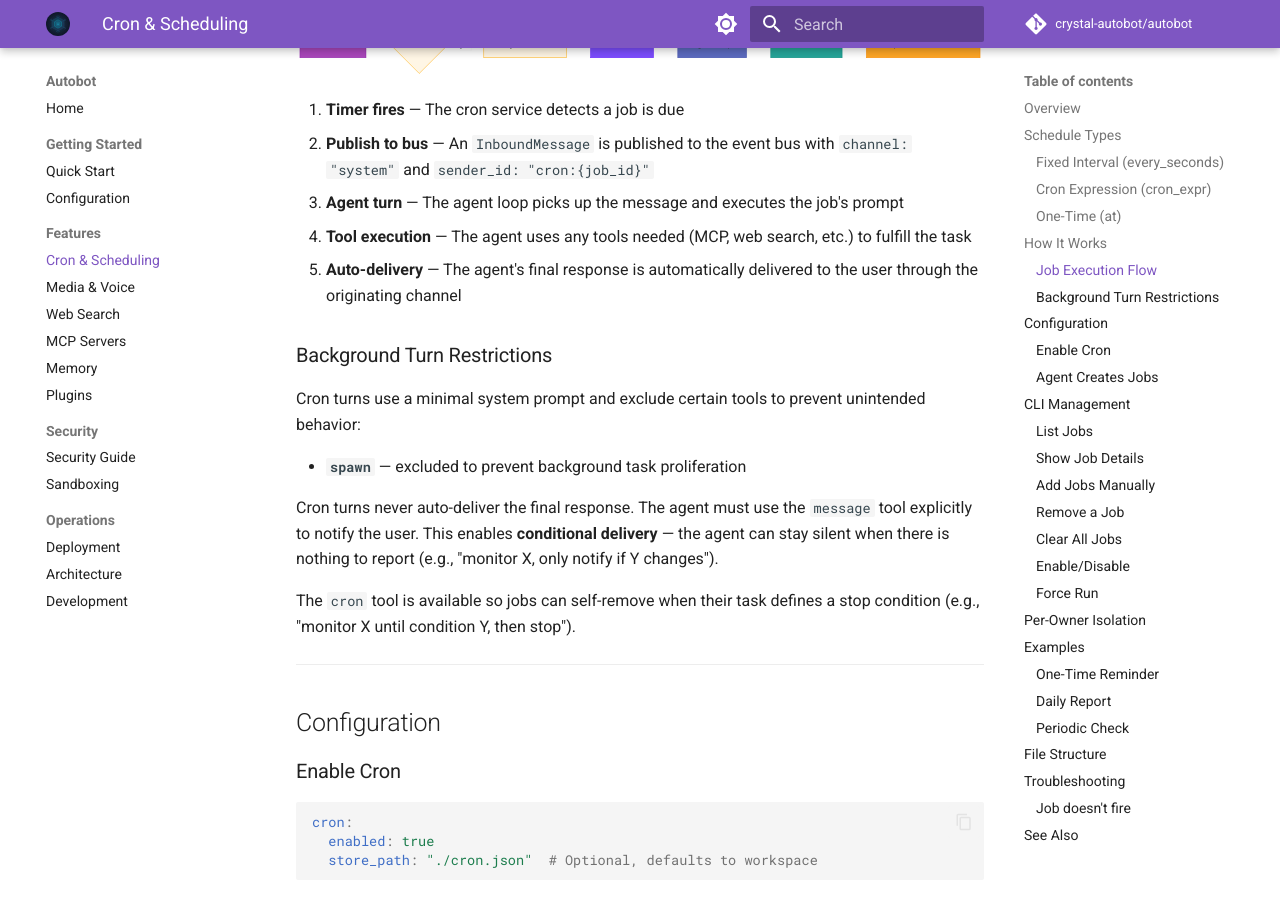
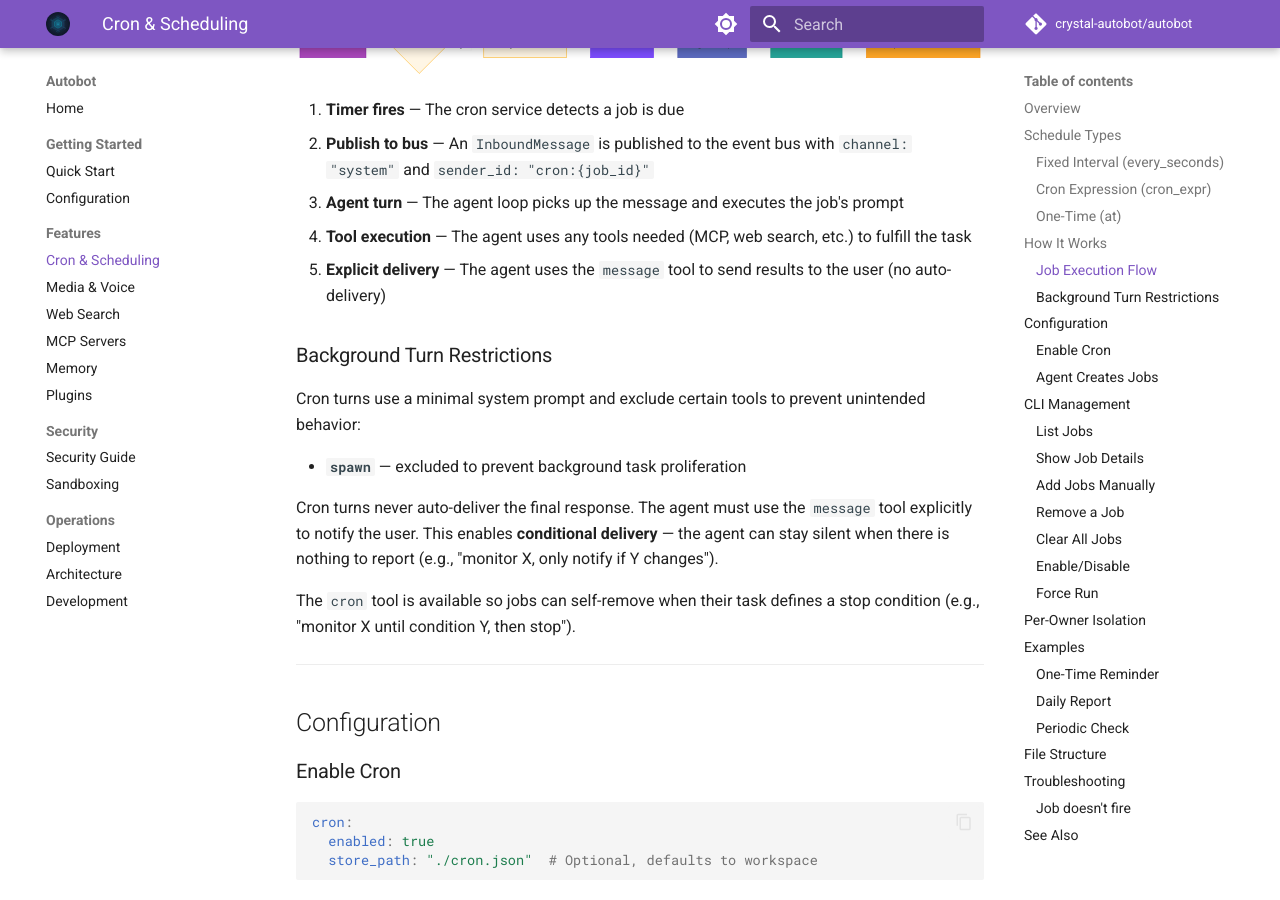
Before and after one commit to crystal-autobot/autobot, an MkDocs documentation site: the page built from docs/cron.md, in a window 1280 px wide and 900 px high, scrolled down 1564 px. Built offline with MkDocs 1.6.1 and Material for MkDocs 9.7.7, drawn with Linux system fonts in a browser that asks for light colours; comment, search, counter and statistics services are not loaded.

```diff
--- a/docs/cron.md
+++ b/docs/cron.md
@@ -78,7 +78,7 @@
 2. **Publish to bus** — An `InboundMessage` is published to the event bus with `channel: "system"` and `sender_id: "cron:{job_id}"`
 3. **Agent turn** — The agent loop picks up the message and executes the job's prompt
 4. **Tool execution** — The agent uses any tools needed (MCP, web search, etc.) to fulfill the task
-5. **Auto-delivery** — The agent's final response is automatically delivered to the user through the originating channel
+5. **Explicit delivery** — The agent uses the `message` tool to send results to the user (no auto-delivery)
 
 ### Background Turn Restrictions
 
```
Also changed, not shown: 5 other files.
